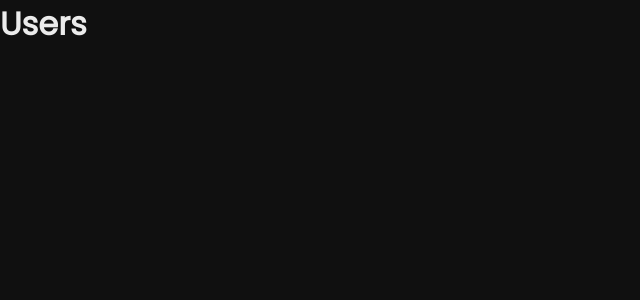
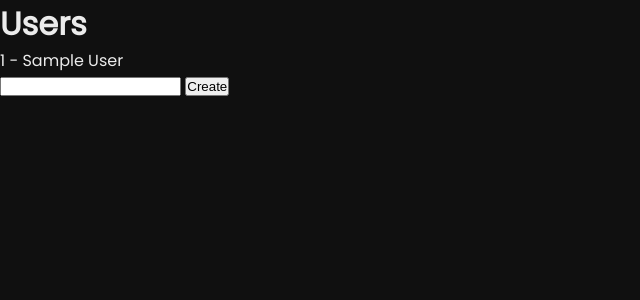
Before and after one commit to Veidz/django-crud-users, a Django app: page /users/ in a window 1280 px wide. Shown: the top 300 px of the page, without its empty margins (0-640 px from the left). Run offline with Django 4.2, Linux system fonts and the light colour scheme; tables that the repository leaves empty hold one stand-in row (values such as "Sample post").

Commit message:
feat: create user listing and create button in template

```diff
--- a/users/templates/index.html
+++ b/users/templates/index.html
@@ -10,5 +10,18 @@
 </head>
 <body>
   <h1>Users</h1>
+
+  <ul>
+    {% for user in users %}
+      <li> {{ user.id }} - {{ user.name }}
+      </li>
+    {% endfor %}
+  </ul>
+
+  <form action="{% url 'create' %}" method="POST">
+    {% csrf_token %}
+    <input type="text" name="name">
+    <button type="submit">Create</button>
+  </form>
 </body>
 </html>
```
